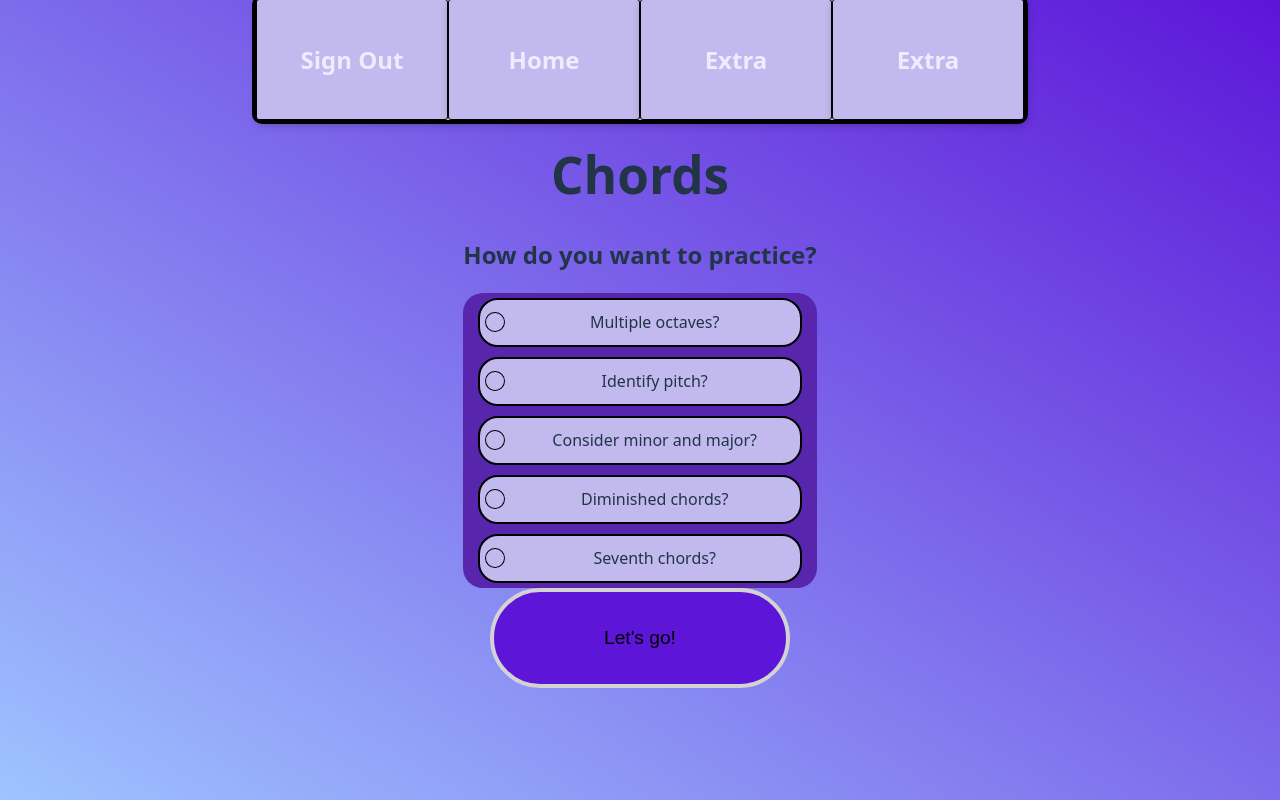
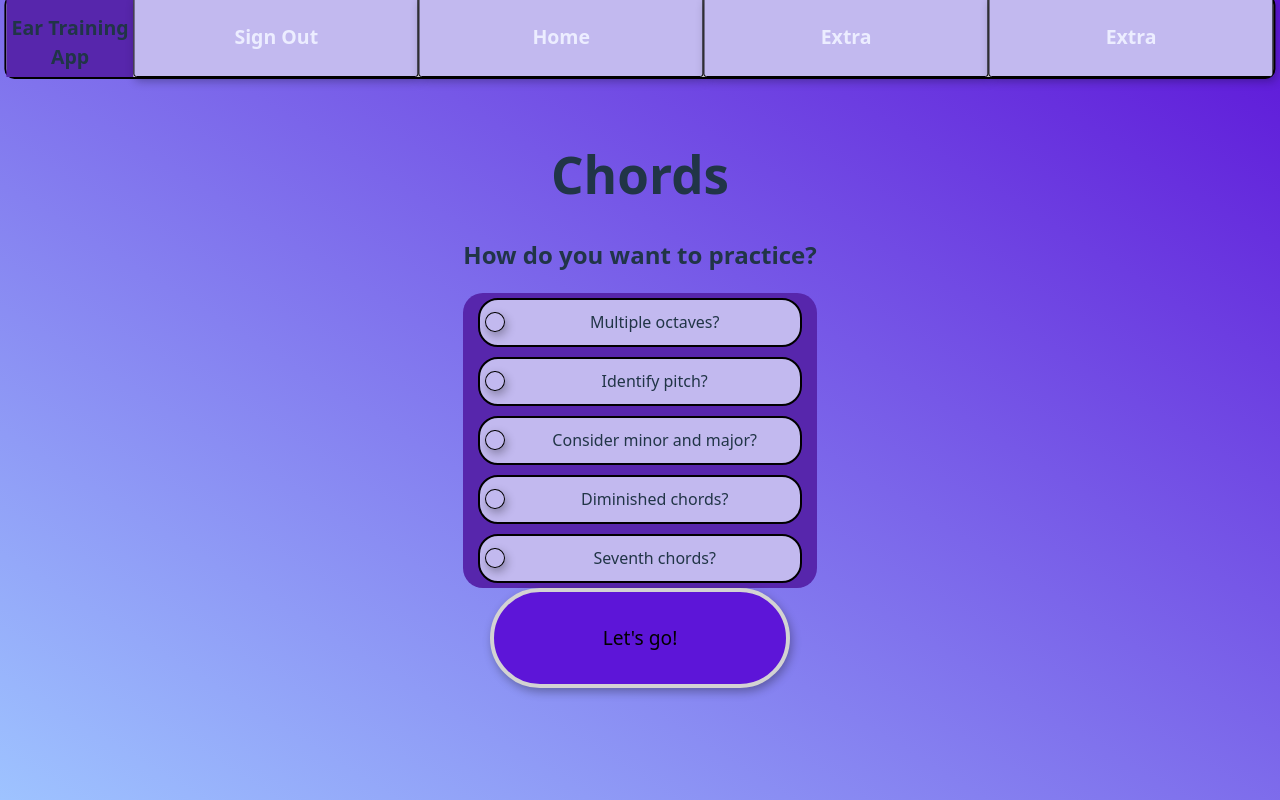
Before and after one commit to BaumgartenCael/Ear-Training-App, a React (Vite) app: page /chords in a window 1280 px wide. Built offline with nearby package versions, Linux system fonts and the light colour scheme.

Commit message:
Added feedback on incorrect questions

```diff
--- /dev/null
+++ b/src/components/Feedback.css
@@ -0,0 +1,28 @@
+.feedback {
+  display: flex;
+  flex-direction: column;
+  position: absolute;
+  left: 100px;
+  width: 150px;
+  align-items: center;
+}
+
+button:hover {
+  background-color: #5726ac;
+}
+
+button {
+  height: 70px;
+  background-color: #5d15d8;
+  width: 100px;
+  border-radius: 20px;
+  border: 1.5px none #ecedff;
+  font-size: 1em;
+  font-weight: 500;
+  font-family: inherit;
+  box-shadow: 2px 4px 10px rgba(0, 0, 0, 0.3);
+}
+
+.off {
+  display: none;
+}
--- /dev/null
+++ b/src/components/Feedback.tsx
@@ -0,0 +1,26 @@
+import './Feedback.css'
+import {useState} from 'react'
+interface FeedbackProps {
+    message: string,
+    correct: boolean
+}
+
+const Feedback: React.FC<FeedbackProps> = ({ message, correct }) => {
+    const [isHidden, setIsHidden] = useState<boolean>(true)
+    return (
+
+        <div className="feedback">
+            <h2>{correct? "Correct!": "Incorrect!"}</h2>
+
+            {!correct && (
+            <>
+
+                <button className={isHidden?"hint-button": 'off'} onClick={() => setIsHidden(!isHidden)}>Show Hint</button>
+                {!isHidden && <p>{message}</p>}
+
+            </> )}
+        </div>
+    );
+}
+
+export default Feedback;
--- a/src/components/NavBar.css
+++ b/src/components/NavBar.css
@@ -1,25 +1,31 @@
 #navbar-container {
     text-align: center;
     position: absolute;
-    width: 60%;
+    width: 99%;
+    height: 80px;
     background-color: white;
     display: flex;
     top: -5px;
     left: 50%;
     transform: translateX(-50%);
-    border: 4px solid black;
+    border: 2px solid black;
     border-radius: 10px;
+    font-size: 13px;
 }
 
 #navbar-container .navButton {
   width: 25%;
-  height: 100px;
   min-width: 0;
-
   display: flex;
   align-items: center;
   justify-content: center;
-
   border: 1px solid black;
   border-radius: 3px;
 }
+
+#header-title {
+  background-color: #5726ac;
+  height: 100%;
+  align-items: center;
+  justify-content: center;
+}
--- a/src/components/NavBar.tsx
+++ b/src/components/NavBar.tsx
@@ -4,6 +4,9 @@ import './NavBar.css'
 const NavBar: React.FC = ({}) => {
     return (
         <nav id="navbar-container">
+            <div id = "header-title">
+                <h2>Ear Training App</h2>
+            </div>
             <NavButton to="/" label="Sign Out"/>
             <NavButton to="/home" label="Home"/>
             <NavButton to="/home" label="Extra"/>
--- a/src/pages/Chords.tsx
+++ b/src/pages/Chords.tsx
@@ -2,6 +2,7 @@ import './Quiz.css';
 import ScoreDisplay from '../components/ScoreDisplay';
 import NoteDisplay from '../components/NoteDisplay';
 import AnswerButton from '../components/AnswerButton';
+import Feedback from '../components/Feedback';
 import PlayAgain from '../components/PlayAgain';
 import { useState, useRef, useEffect } from 'react';
 import { UpdateStreak } from '../lib/streak';
@@ -18,7 +19,7 @@ function Chords() {
   const [isMinor, setIsMinor] = useState<boolean>(false);
   const [isMajor, setIsMajor] = useState<boolean>(false);
   const [minorGuessed, setMinorGuessed] = useState<boolean>(false);
-  const [minorError, setMinorError] = useState<boolean>(false);
+  const [errorMessage, setErrorMessage] = useState<string>('');
   const [majorGuessed, setMajorGuessed] = useState<boolean>(false);
   const [isDiminishedEnabled, setIsDiminishedEnabled] = useState<boolean>(false);
   const [isDiminished, setIsDiminished] = useState<boolean>(false);
@@ -93,6 +94,7 @@ function Chords() {
       thirdIndex -= 1
       fifthIndex -= 1;
     }
+
     else if (isMajorMinorEnabled && minor) {thirdIndex -= 1;}
     if (thirdIndex > all_notes.length - 1) {thirdIndex -= 12;}
     if (fifthIndex > all_notes.length - 1) {fifthIndex -= 12;}
@@ -153,25 +155,25 @@ function Chords() {
     console.log("Guessed chord: ", guessedChord)
     if (isDiminishedEnabled && diminishedGuessed !== isDiminished) {
       setFirstGuess(false);
-      console.log("Wrong diminished")
+      setErrorMessage('Does this chord have a flat fifth?');
       return
     }
 
     if (isMajorMinorEnabled && (minorGuessed !== isMinor || majorGuessed !== isMajor)) {
       setFirstGuess(false);
-      // setMinorError(true);
+      setErrorMessage('Is this a major or minor chord?');
       return
     }
 
     if (isSeventhsEnabled && (minorSeventhGuessed !== isMinorSeventh || majorSeventhGuessed !== isMajorSeventh)) {
       setFirstGuess(false);
-      // setMinorError(true);
+      setErrorMessage('Is this a seventh chord? If so, what kind of seventh?');
       return
     }
 
     if (identifyPitch && guessedChord !== correctChord) {
       setFirstGuess(false);
-      console.log("wrong pitch")
+      setErrorMessage("You're almost there, but your pitch is off.")
       return
     }
 
@@ -224,7 +226,6 @@ function Chords() {
   return (
     <>
       <h1 id="title">Chords</h1>
-      {minorError && <h2 id="error-message">Incorrect</h2>}
         {questionNumber >= NUM_QUESTIONS ? (
           <>
             <h2>You got {numCorrect}/{NUM_QUESTIONS}!</h2>
@@ -237,6 +238,7 @@ function Chords() {
           </>
         ) : (
           <>
+          {firstGuess === false && <Feedback message={errorMessage} correct={false}/>}
           <div className="quiz-container">
             <div className='progress-bar'>
               <ScoreDisplay questionNumber={questionNumber} totalQuestions={NUM_QUESTIONS} />
```
